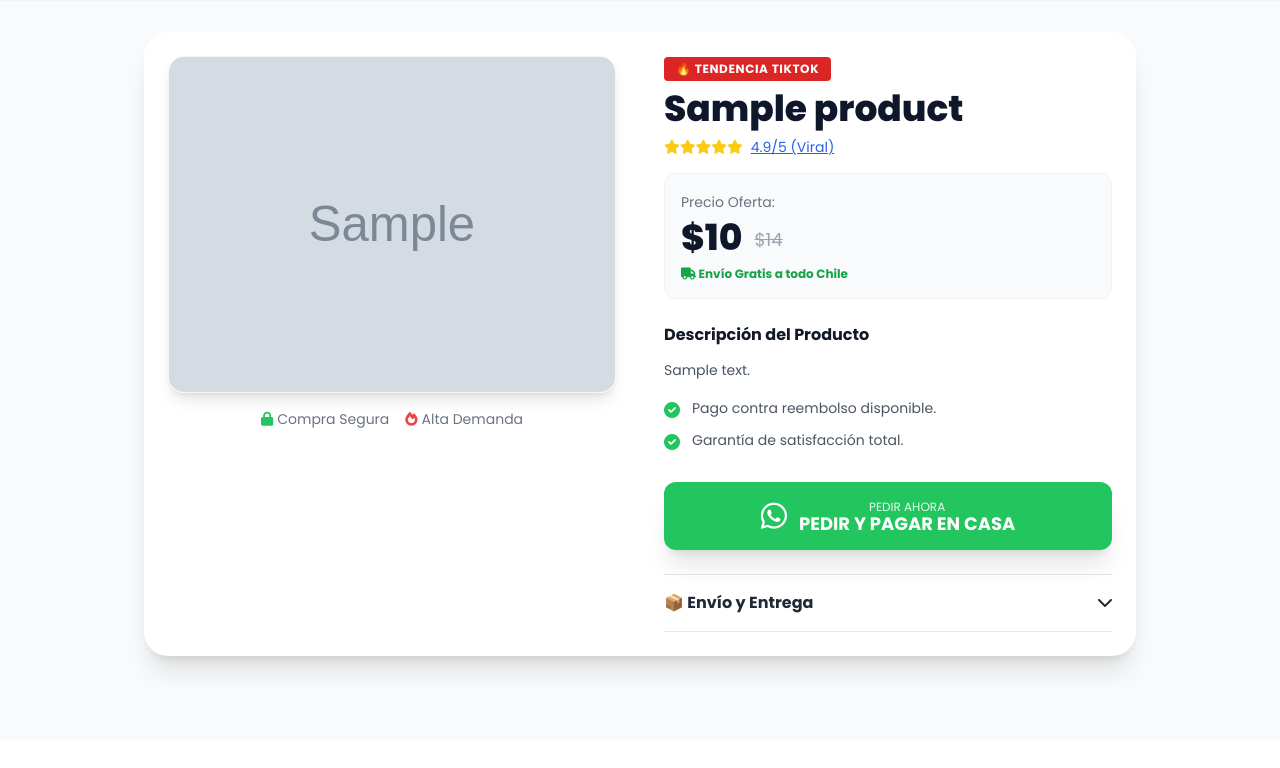
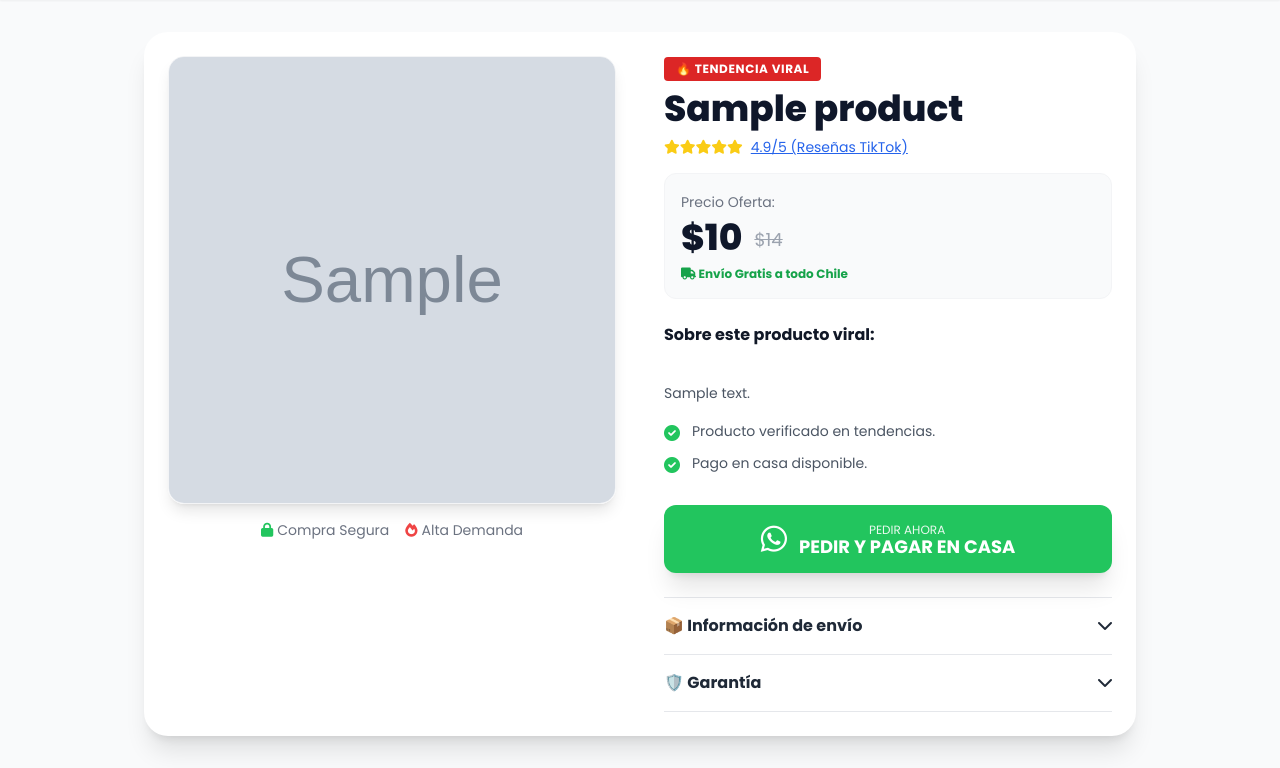
Before and after one commit to kaistorecl/tienda-viral-demo, a Flask app: page /producto/1 in a window 1280 px wide. Shown: the part 60-828 px from the top of the page. Before the commit the page ends 739 px from the top, so only its background shows below. Run offline with Flask 3, Linux system fonts and the light colour scheme; tables that the repository leaves empty hold one stand-in row (values such as "Sample post"); grey boxes marked "Sample" are stand-in pictures; some libraries are stand-ins or nearby versions.

Commit message:
Refactor index.html for improved layout and styles
Updated the HTML structure and styles for better presentation and functionality.

```diff
--- a/templates/index.html
+++ b/templates/index.html
@@ -12,12 +12,12 @@
         details > summary { list-style: none; }
         details > summary::-webkit-details-marker { display: none; }
 
-        /* Animación para el botón de video */
+        /* Animación de pulso para el botón de Play */
         .pulse-video { animation: pulse-red 2s infinite; }
         @keyframes pulse-red {
-            0% { box-shadow: 0 0 0 0 rgba(239, 68, 68, 0.7); }
-            70% { box-shadow: 0 0 0 10px rgba(239, 68, 68, 0); }
-            100% { box-shadow: 0 0 0 0 rgba(239, 68, 68, 0); }
+            0% { box-shadow: 0 0 0 0 rgba(220, 38, 38, 0.7); }
+            70% { box-shadow: 0 0 0 15px rgba(220, 38, 38, 0); }
+            100% { box-shadow: 0 0 0 0 rgba(220, 38, 38, 0); }
         }
     </style>
 </head>
@@ -36,15 +36,16 @@
             <div class="relative">
                 <div class="sticky top-24">
                     <div class="relative overflow-hidden rounded-2xl border border-gray-100 shadow-lg group">
-                        <img src="{{ producto.imagen }}" alt="{{ producto.nombre }}" class="w-full object-cover">
+                        <img src="{{ producto.imagen }}" alt="{{ producto.nombre }}" class="w-full object-cover aspect-square">
 
-                        <div id="video-overlay" class="hidden absolute inset-0 bg-black/40 flex items-center justify-center group-hover:bg-black/20 transition">
-                            <a id="video-link" href="#" target="_blank" class="pulse-video bg-red-600 text-white rounded-full w-20 h-20 flex items-center justify-center text-3xl shadow-2xl hover:scale-110 transition transform">
+                        <div id="video-overlay" class="hidden absolute inset-0 bg-black/30 flex items-center justify-center group-hover:bg-black/40 transition">
+                            <a id="video-link" href="#" target="_blank" class="pulse-video bg-red-600 text-white rounded-full w-20 h-20 flex items-center justify-center text-4xl shadow-2xl hover:scale-110 transition transform">
                                 <i class="fas fa-play ml-1"></i>
                             </a>
                         </div>
-                        <div id="video-label" class="hidden absolute bottom-4 left-0 right-0 text-center">
-                            <span class="bg-black/70 text-white px-3 py-1 rounded-full text-xs font-bold uppercase tracking-wider">
+
+                        <div id="video-label" class="hidden absolute bottom-6 left-0 right-0 text-center pointer-events-none">
+                            <span class="bg-black/80 text-white px-4 py-1.5 rounded-full text-xs font-bold uppercase tracking-wider shadow-lg backdrop-blur-sm">
                                 <i class="fab fa-tiktok mr-1"></i> Ver Video Viral
                             </span>
                         </div>
@@ -58,39 +59,40 @@
             </div>
 
             <div>
-                <span class="bg-red-600 text-white px-3 py-1 rounded text-xs font-bold uppercase tracking-wider mb-2 inline-block">🔥 Tendencia TikTok</span>
+                <span class="bg-red-600 text-white px-3 py-1 rounded text-xs font-bold uppercase tracking-wider mb-2 inline-block">🔥 Tendencia Viral</span>
                 <h1 class="text-3xl md:text-4xl font-extrabold text-slate-900 leading-tight mb-2">{{ producto.nombre }}</h1>
 
                 <div class="flex items-center gap-2 mb-4">
                     <div class="text-yellow-400 text-sm">
                         <i class="fas fa-star"></i><i class="fas fa-star"></i><i class="fas fa-star"></i><i class="fas fa-star"></i><i class="fas fa-star"></i>
                     </div>
-                    <span class="text-sm text-blue-600 underline font-medium">4.9/5 (Viral)</span>
+                    <span class="text-sm text-blue-600 underline font-medium">4.9/5 (Reseñas TikTok)</span>
                 </div>
 
                 <div class="bg-gray-50 p-4 rounded-xl border border-gray-100 mb-6">
                     <span class="text-gray-500 text-sm font-medium">Precio Oferta:</span>
                     <div class="flex items-end gap-3 mt-1">
                         <span class="text-4xl font-black text-slate-900">${{ "{:,.0f}".format(producto.precio).replace(',', '.') }}</span>
-                        <span class="text-lg text-gray-400 line-through mb-1">${{ "{:,.0f}".format(producto.antes).replace(',', '.') }}</span>
+                        <span class="text-lg text-gray-400 line-through mb-1">${{ "{:,.0f}".format(producto.precio * 1.4).replace(',', '.') }}</span>
                     </div>
                     <p class="text-green-600 text-xs font-bold mt-2"><i class="fas fa-truck"></i> Envío Gratis a todo Chile</p>
                 </div>
 
                 <div class="mb-8">
-                    <h3 class="font-bold text-gray-900 mb-3">Descripción del Producto</h3>
-                    <p id="desc-text" class="text-gray-600 text-sm leading-relaxed mb-4">
+                    <h3 class="font-bold text-gray-900 mb-3">Sobre este producto viral:</h3>
+
+                    <div id="desc-text" class="text-gray-600 text-sm leading-relaxed mb-4 whitespace-pre-line">
                         {{ producto.descripcion }}
-                    </p>
+                    </div>
 
-                    <ul class="space-y-3">
+                    <ul class="space-y-3 mt-4">
                         <li class="flex items-start gap-3">
                             <i class="fas fa-check-circle text-green-500 mt-1"></i>
-                            <span class="text-gray-600 text-sm">Pago contra reembolso disponible.</span>
+                            <span class="text-gray-600 text-sm">Producto verificado en tendencias.</span>
                         </li>
                         <li class="flex items-start gap-3">
                             <i class="fas fa-check-circle text-green-500 mt-1"></i>
-                            <span class="text-gray-600 text-sm">Garantía de satisfacción total.</span>
+                            <span class="text-gray-600 text-sm">Pago en casa disponible.</span>
                         </li>
                     </ul>
                 </div>
@@ -106,11 +108,21 @@
                 <div class="border-t border-gray-200">
                     <details class="group py-4 border-b border-gray-200 cursor-pointer">
                         <summary class="flex justify-between items-center font-bold text-gray-800">
-                            <span>📦 Envío y Entrega</span>
+                            <span>📦 Información de envío</span>
                             <span class="transition group-open:rotate-180"><i class="fas fa-chevron-down"></i></span>
                         </summary>
                         <div class="text-gray-600 text-sm mt-3 pl-4">
-                            <p>Enviamos a todo Chile vía BlueExpress o Starken. El tiempo de entrega es de 2 a 5 días hábiles.</p>
+                            <p>Enviamos a todo Chile vía BlueExpress o Starken. Tiempo estimado: 2-5 días hábiles.</p>
+                        </div>
+                    </details>
+
+                    <details class="group py-4 border-b border-gray-200 cursor-pointer">
+                        <summary class="flex justify-between items-center font-bold text-gray-800">
+                            <span>🛡️ Garantía</span>
+                            <span class="transition group-open:rotate-180"><i class="fas fa-chevron-down"></i></span>
+                        </summary>
+                        <div class="text-gray-600 text-sm mt-3 pl-4">
+                            <p>Compra protegida. Si el producto llega dañado, lo reponemos sin costo.</p>
                         </div>
                     </details>
                 </div>
@@ -121,31 +133,41 @@
 
     <script>
         document.addEventListener("DOMContentLoaded", function() {
-            const descElement = document.getElementById('desc-text');
-            const rawText = descElement.innerHTML;
+            // 1. Buscamos el texto de la descripción
+            const descContainer = document.getElementById('desc-text');
+            if (descContainer) {
+                const rawText = descContainer.innerHTML;
 
-            // Buscamos el patrón [VIDEO]...[/VIDEO]
-            const videoRegex = /\[VIDEO\](.*?)\[\/VIDEO\]/;
-            const match = rawText.match(videoRegex);
+                // 2. Buscamos el patrón mágico [VIDEO]...link...[/VIDEO]
+                const videoRegex = /\[VIDEO\](.*?)\[\/VIDEO\]/;
+                const match = rawText.match(videoRegex);
 
-            if (match) {
-                const videoUrl = match[1];
+                if (match) {
+                    const videoUrl = match[1]; // Capturamos el link
 
-                // 1. Limpiamos la descripción (quitamos el link feo)
-                descElement.innerHTML = rawText.replace(videoRegex, '');
+                    // 3. Limpiamos el texto (borramos el código feo de la descripción visible)
+                    descContainer.innerHTML = rawText.replace(videoRegex, '').trim();
 
-                // 2. Activamos el botón de Play en la imagen
-                document.getElementById('video-overlay').classList.remove('hidden');
-                document.getElementById('video-label').classList.remove('hidden');
-                document.getElementById('video-link').href = videoUrl;
+                    // 4. Activamos el botón de Play sobre la imagen
+                    const overlay = document.getElementById('video-overlay');
+                    const label = document.getElementById('video-label');
+                    const link = document.getElementById('video-link');
+
+                    if (overlay && link) {
+                        overlay.classList.remove('hidden'); // Mostrar capa oscura
+                        label.classList.remove('hidden');   // Mostrar etiqueta "Ver Video"
+                        link.href = videoUrl;               // Ponerle el link al botón
+                    }
+                }
             }
         });
 
         function pedirPorWhatsApp() {
             let telefono = "56954055268";
             let producto = "{{ producto.nombre }}";
-            let precio = "${{ '{:,.0f}'.format(producto.precio).replace(',', '.') }}";
-            let mensaje = `Hola! 👋 Vi el video viral de *${producto}* (${precio}) y quiero pedirlo con Pago en Casa.\n\nMis datos:\n- Nombre:\n- Dirección:\n- Comuna:`;
+            // Limpieza básica del precio para formatear
+            let precioRaw = "{{ producto.precio }}";
+            let mensaje = `Hola! 👋 Vi el producto viral *${producto}* y quiero pedirlo con Pago en Casa.\n\nMis datos:\n- Nombre:\n- Dirección:\n- Comuna:`;
             let url = `https://wa.me/${telefono}?text=${encodeURIComponent(mensaje)}`;
             window.open(url, '_blank');
         }
```
